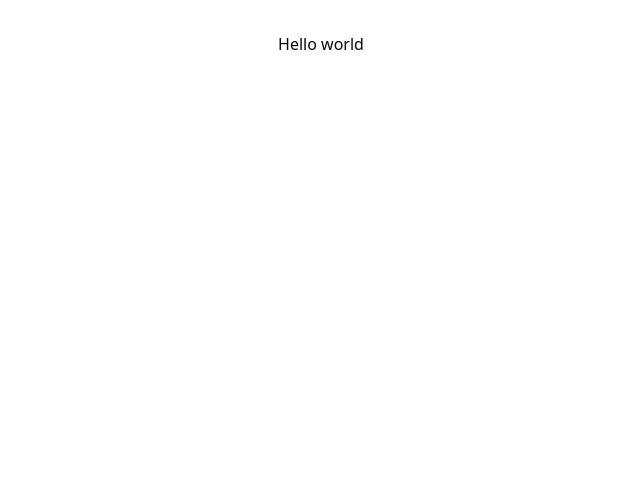
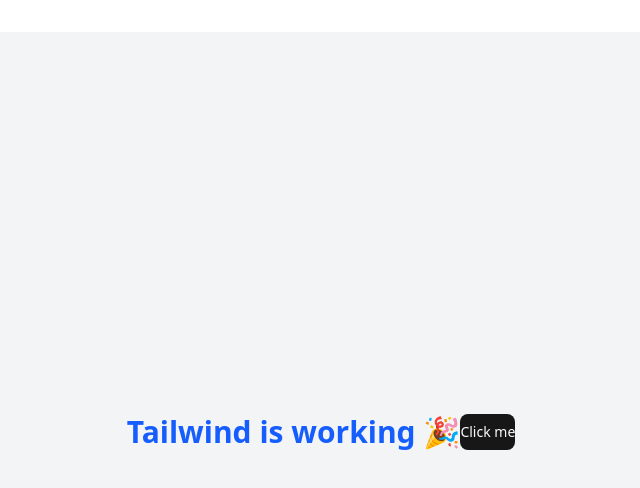
Before and after one commit to ivandax/notebook, a React (Vite) app: page / in a window 1280 px wide. Shown: the top 488 px of the page, without its empty margins (319-959 px from the left). Built offline with nearby package versions, Linux system fonts and the light colour scheme.

Commit message:
Add first shad cn component

```diff
--- a/package.json
+++ b/package.json
@@ -10,6 +10,7 @@
     "preview": "vite preview"
   },
   "dependencies": {
+    "@radix-ui/react-slot": "^1.2.3",
     "@tailwindcss/vite": "^4.1.14",
     "class-variance-authority": "^0.7.1",
     "clsx": "^2.1.1",
--- a/src/App.tsx
+++ b/src/App.tsx
@@ -1,7 +1,15 @@
 import './App.css'
+import { Button } from './components/ui/button'
 
 function App() {
-    return <>Hello world</>
+    return (
+        <div className="min-h-screen bg-gray-100 flex items-center justify-center">
+            <h1 className="text-3xl font-bold text-blue-600">
+                Tailwind is working 🎉
+            </h1>
+            <Button>Click me</Button>
+        </div>
+    )
 }
 
 export default App
--- /dev/null
+++ b/src/components/ui/button.tsx
@@ -0,0 +1,60 @@
+import * as React from "react"
+import { Slot } from "@radix-ui/react-slot"
+import { cva, type VariantProps } from "class-variance-authority"
+
+import { cn } from "@/lib/utils"
+
+const buttonVariants = cva(
+  "inline-flex items-center justify-center gap-2 whitespace-nowrap rounded-md text-sm font-medium transition-all disabled:pointer-events-none disabled:opacity-50 [&_svg]:pointer-events-none [&_svg:not([class*='size-'])]:size-4 shrink-0 [&_svg]:shrink-0 outline-none focus-visible:border-ring focus-visible:ring-ring/50 focus-visible:ring-[3px] aria-invalid:ring-destructive/20 dark:aria-invalid:ring-destructive/40 aria-invalid:border-destructive",
+  {
+    variants: {
+      variant: {
+        default: "bg-primary text-primary-foreground hover:bg-primary/90",
+        destructive:
+          "bg-destructive text-white hover:bg-destructive/90 focus-visible:ring-destructive/20 dark:focus-visible:ring-destructive/40 dark:bg-destructive/60",
+        outline:
+          "border bg-background shadow-xs hover:bg-accent hover:text-accent-foreground dark:bg-input/30 dark:border-input dark:hover:bg-input/50",
+        secondary:
+          "bg-secondary text-secondary-foreground hover:bg-secondary/80",
+        ghost:
+          "hover:bg-accent hover:text-accent-foreground dark:hover:bg-accent/50",
+        link: "text-primary underline-offset-4 hover:underline",
+      },
+      size: {
+        default: "h-9 px-4 py-2 has-[>svg]:px-3",
+        sm: "h-8 rounded-md gap-1.5 px-3 has-[>svg]:px-2.5",
+        lg: "h-10 rounded-md px-6 has-[>svg]:px-4",
+        icon: "size-9",
+        "icon-sm": "size-8",
+        "icon-lg": "size-10",
+      },
+    },
+    defaultVariants: {
+      variant: "default",
+      size: "default",
+    },
+  }
+)
+
+function Button({
+  className,
+  variant,
+  size,
+  asChild = false,
+  ...props
+}: React.ComponentProps<"button"> &
+  VariantProps<typeof buttonVariants> & {
+    asChild?: boolean
+  }) {
+  const Comp = asChild ? Slot : "button"
+
+  return (
+    <Comp
+      data-slot="button"
+      className={cn(buttonVariants({ variant, size, className }))}
+      {...props}
+    />
+  )
+}
+
+export { Button, buttonVariants }
```
Also changed, not shown: 1 other file (tests, documents, lock files or other folders).
